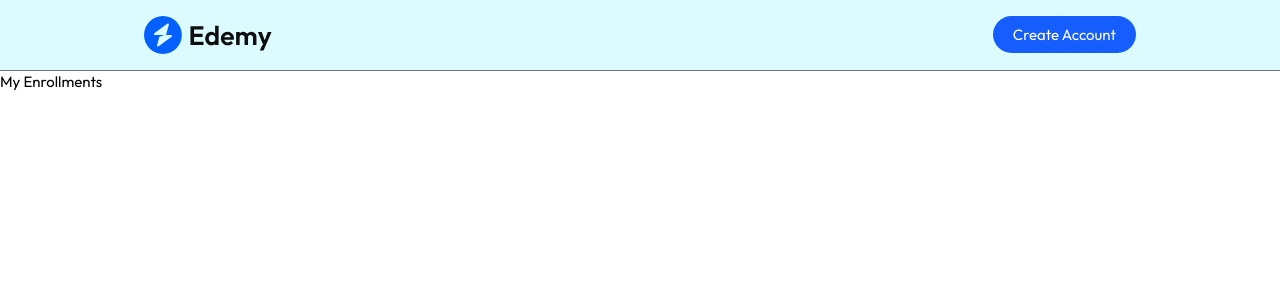
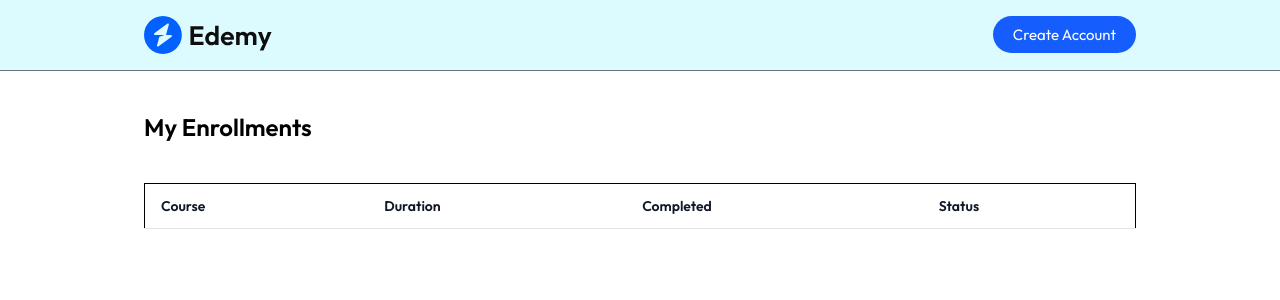
Before and after one commit to asutosh-das/LMS, a React (Vite) app in the folder client/: page /my-enrollments in a window 1280 px wide. Shown: the top 300 px of the page. Built offline with nearby package versions, Linux system fonts and the light colour scheme; no server answers.

Commit message:
Context created enrolled courses

```diff
--- a/client/src/context/AppContext.jsx
+++ b/client/src/context/AppContext.jsx
@@ -11,6 +11,8 @@ export const AppContextProvider = (props) => {
 
   const [allCourses, setAllCourses] = useState([]);
   const [isEducator, setIsEducator] = useState(true);
+  const [enrolledCourses, setEnrolledCourses] = useState([]);
+
 
   //Fetch ALl courses
   const fetchAllCourses = async () => {
@@ -58,8 +60,14 @@ export const AppContextProvider = (props) => {
     return totalLectures;
   };
 
+  //Fetch User Enrolled Courses
+  const fetchUserEnrolledCourses = async()=> {
+    setEnrolledCourses(dummyCourses)
+  }
+
   useEffect(() => {
-    fetchAllCourses();
+    fetchAllCourses(),
+    fetchUserEnrolledCourses()
   }, []);
 
   const value = {
@@ -72,6 +80,8 @@ export const AppContextProvider = (props) => {
     calculateChapterTime,
     calculateCourseDuration,
     calculateNoOfLectures,
+    enrolledCourses,
+    fetchUserEnrolledCourses
   };
 
   return (
--- a/client/src/pages/student/CourseDetails.jsx
+++ b/client/src/pages/student/CourseDetails.jsx
@@ -236,7 +236,7 @@ const CourseDetails = () => {
               </div>
             </div>
 
-            <button className="md:mt-6 mt-4 w-full py-3 rounded bg-blue-600 text-white font-medium">
+            <button className="md:mt-6 mt-4 w-full py-3 rounded bg-blue-600 text-white font-medium cursor-pointer">
               {isAlreadyEnrolled ? "Already Enrolled" : "Enroll Now"}
             </button>
 
--- a/client/src/pages/student/MyEnrollments.jsx
+++ b/client/src/pages/student/MyEnrollments.jsx
@@ -2,9 +2,21 @@ import React from 'react'
 
 const MyEnrollments = () => {
   return (
-    <div>
-      <h1>My Enrollments</h1>
+    <>
+    <div className='md:px-36 px-8 pt-10'>
+      <h1 className='text-2xl font-semibold'>My Enrollments</h1>
+      <table className='md:table-auto table-fixed w-full overflow-hidden border mt-10'>
+        <thead className='text-gray-900 border-b border-gray-500/20 text-sm text-left max-sm:hidden'>
+          <tr>
+            <th className='px-4 py-3 font-semibold truncate'>Course</th>
+            <th className='px-4 py-3 font-semibold truncate'>Duration</th>
+            <th className='px-4 py-3 font-semibold truncate'>Completed</th>
+            <th className='px-4 py-3 font-semibold truncate'>Status</th>
+          </tr>
+        </thead>
+      </table>
     </div>
+    </>
   )
 }
 
```
